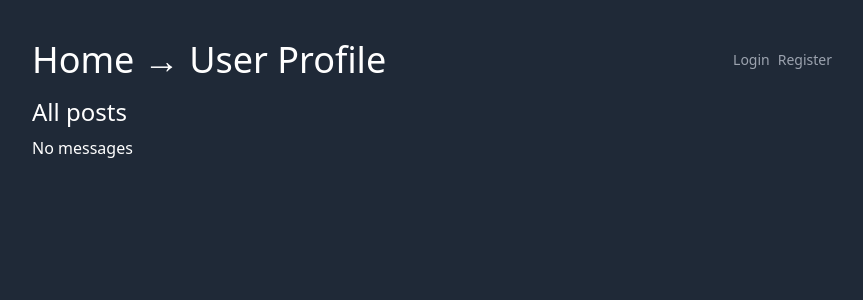
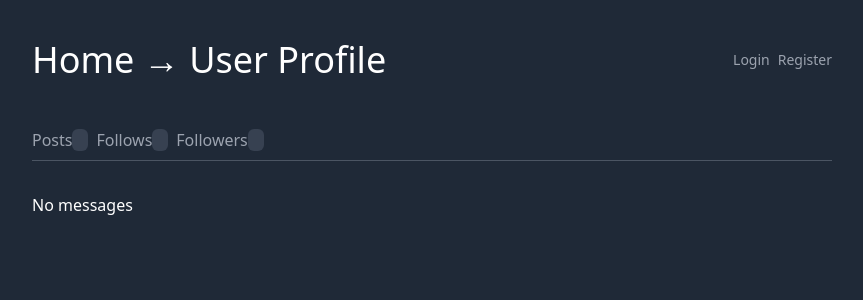
Before and after one commit to mattBtindall/symfony6-hands-on, a Symfony app: template templates/profile/show.html.twig in a window 1280 px wide. Shown: the top 300 px of the page, without its empty margins (208-1071 px from the left). Run offline with Twig, Linux system fonts and the light colour scheme; the template is opened without the code that fills it, so the values that code supplies are empty; some libraries are stand-ins or nearby versions.

Commit message:
Add profile tabs in

```diff
--- /dev/null
+++ b/templates/profile/_profile_header.html.twig
@@ -0,0 +1,28 @@
+<div class="flex items-center gap-4">
+    <div>
+        <div class="text-2xl">{{ user.userProfile.name ?? user.email }}</div>
+        <div class="text-lg text-gray-500 dark:text-gray-400 font-normal">{{ user.email }}</div>
+
+        {% if user.userProfile != null %}
+        <div class="text-base text-gray-800 dark:text-gray-400 font-normal">
+            {{ user.userProfile.bio ?? 'No bio' }}
+        </div>
+
+        <div class="flex mb-4">
+            <div class="text-base text-gray-500 dark:text-gray-400 font-normal">
+                <svg xmlns="http://www.w3.org/2000/svg" class="h-5 w-5 inline" viewBox="0 0 20 20" fill="currentColor">
+                <path fill-rule="evenodd" d="M5.05 4.05a7 7 0 119.9 9.9L10 18.9l-4.95-4.95a7 7 0 010-9.9zM10 11a2 2 0 100-4 2 2 0 000 4z" clip-rule="evenodd" />
+                </svg> {{ user.userProfile.location ?? 'Unknown' }}
+            </div>
+            <div class="text-base text-gray-500 dark:text-gray-400 font-normal ml-4">
+                <svg xmlns="http://www.w3.org/2000/svg" class="h-5 w-5 inline" viewBox="0 0 20 20" fill="currentColor">
+                <path fill-rule="evenodd" d="M6 3a1 1 0 011-1h.01a1 1 0 010 2H7a1 1 0 01-1-1zm2 3a1 1 0 00-2 0v1a2 2 0 00-2 2v1a2 2 0 00-2 2v.683a3.7 3.7 0 011.055.485 1.704 1.704 0 001.89 0 3.704 3.704 0 014.11 0 1.704 1.704 0 001.89 0 3.704 3.704 0 014.11 0 1.704 1.704 0 001.89 0A3.7 3.7 0 0118 12.683V12a2 2 0 00-2-2V9a2 2 0 00-2-2V6a1 1 0 10-2 0v1h-1V6a1 1 0 10-2 0v1H8V6zm10 8.868a3.704 3.704 0 01-4.055-.036 1.704 1.704 0 00-1.89 0 3.704 3.704 0 01-4.11 0 1.704 1.704 0 00-1.89 0A3.704 3.704 0 012 14.868V17a1 1 0 001 1h14a1 1 0 001-1v-2.132zM9 3a1 1 0 011-1h.01a1 1 0 110 2H10a1 1 0 01-1-1zm3 0a1 1 0 011-1h.01a1 1 0 110 2H13a1 1 0 01-1-1z" clip-rule="evenodd" />
+                </svg> {% if user.userProfile.dateOfBirth %}{{ user.userProfile.dateOfBirth | date("M j, Y") }}{% else %}Unknown{% endif %}
+            </div>
+        </div>
+        {% endif %}
+    </div>
+    <div class="ml-2 text-2xl">
+        {{ include('follow/_follow_button.html.twig', { userToFollow: user }) }}
+    </div>
+</div>
--- /dev/null
+++ b/templates/profile/_profile_tabs.html.twig
@@ -0,0 +1,30 @@
+{% embed 'shared/_tabs.html.twig' %}
+    {% block tabs %}
+        {% embed 'shared/_tab.html.twig' with { route: 'app_profile'} %}
+            {% block content %}
+                Posts <span class="px-2 rounded-md bg-gray-200 dark:bg-gray-700">{{ user.posts.count }}</span>
+            {% endblock %}
+            {% block path %}
+            {{ path('app_profile', { id: user.id }) }}
+            {% endblock %}
+        {% endembed %}
+
+        {% embed 'shared/_tab.html.twig' with { route: 'app_profile_follows', classes: 'ml-2'} %}
+            {% block content %}
+                Follows <span class="px-2 rounded-md bg-gray-200 dark:bg-gray-700">{{ user.follows.count }}</span>
+            {% endblock %}
+            {% block path %}
+            {{ path('app_profile_follows', { id: user.id }) }}
+            {% endblock %}
+        {% endembed %}
+
+        {% embed 'shared/_tab.html.twig' with { route: 'app_profile_followers', classes: 'ml-2'} %}
+            {% block content %}
+                Followers <span class="px-2 rounded-md bg-gray-200 dark:bg-gray-700">{{ user.followers.count }}</span>
+            {% endblock %}
+            {% block path %}
+            {{ path('app_profile_followers', { id: user.id }) }}
+            {% endblock %}
+        {% endembed %}
+    {% endblock %}
+{% endembed %}
--- a/templates/profile/show.html.twig
+++ b/templates/profile/show.html.twig
@@ -7,34 +7,8 @@
 {% endblock %}
 
 {% block body %}
-<div class="flex items-center gap-4">
-    <div>
-        <div class="text-2xl">{{ user.userProfile.name ?? user.email }}</div>
-        <div class="text-lg text-gray-500 dark:text-gray-400 font-normal">{{ user.email }}</div>
 
-        {% if user.userProfile != null %}
-        <div class="text-base text-gray-800 dark:text-gray-400 font-normal">
-            {{ user.userProfile.bio ?? 'No bio' }}
-        </div>
-
-        <div class="flex mb-4">
-            <div class="text-base text-gray-500 dark:text-gray-400 font-normal">
-                <svg xmlns="http://www.w3.org/2000/svg" class="h-5 w-5 inline" viewBox="0 0 20 20" fill="currentColor">
-                <path fill-rule="evenodd" d="M5.05 4.05a7 7 0 119.9 9.9L10 18.9l-4.95-4.95a7 7 0 010-9.9zM10 11a2 2 0 100-4 2 2 0 000 4z" clip-rule="evenodd" />
-                </svg> {{ user.userProfile.location ?? 'Unknown' }}
-            </div>
-            <div class="text-base text-gray-500 dark:text-gray-400 font-normal ml-4">
-                <svg xmlns="http://www.w3.org/2000/svg" class="h-5 w-5 inline" viewBox="0 0 20 20" fill="currentColor">
-                <path fill-rule="evenodd" d="M6 3a1 1 0 011-1h.01a1 1 0 010 2H7a1 1 0 01-1-1zm2 3a1 1 0 00-2 0v1a2 2 0 00-2 2v1a2 2 0 00-2 2v.683a3.7 3.7 0 011.055.485 1.704 1.704 0 001.89 0 3.704 3.704 0 014.11 0 1.704 1.704 0 001.89 0 3.704 3.704 0 014.11 0 1.704 1.704 0 001.89 0A3.7 3.7 0 0118 12.683V12a2 2 0 00-2-2V9a2 2 0 00-2-2V6a1 1 0 10-2 0v1h-1V6a1 1 0 10-2 0v1H8V6zm10 8.868a3.704 3.704 0 01-4.055-.036 1.704 1.704 0 00-1.89 0 3.704 3.704 0 01-4.11 0 1.704 1.704 0 00-1.89 0A3.704 3.704 0 012 14.868V17a1 1 0 001 1h14a1 1 0 001-1v-2.132zM9 3a1 1 0 011-1h.01a1 1 0 110 2H10a1 1 0 01-1-1zm3 0a1 1 0 011-1h.01a1 1 0 110 2H13a1 1 0 01-1-1z" clip-rule="evenodd" />
-                </svg> {% if user.userProfile.dateOfBirth %}{{ user.userProfile.dateOfBirth | date("M j, Y") }}{% else %}Unknown{% endif %}
-            </div>
-        </div>
-        {% endif %}
-    </div>
-    <div class="ml-2 text-2xl">
-        {{ include('follow/_follow_button.html.twig', { userToFollow: user }) }}
-    </div>
-</div>
-<div class="text-2xl mb-2">All posts</div>
+{{ include('profile/_profile_header.html.twig') }}
+{{ include('profile/_profile_tabs.html.twig') }}
 {{ include('micro_post/_post_list.html.twig', { posts: user.posts }) }}
 {% endblock %}
--- /dev/null
+++ b/templates/shared/_tab.html.twig
@@ -0,0 +1,15 @@
+<div class="
+    {% if app.request.get('_route') == route %}
+        text-indigo-600 dark:text-indigo-300  border-b-2 border-indigo-500 dark:border-indigo-300
+    {% else %}
+        text-gray-600 dark:text-gray-400
+    {% endif %}
+        pb-2
+    {% if classes is defined %}
+        {{ classes }}
+    {% endif %}
+    ">
+    <a href="{% block path %}{% endblock %}">
+        {% block content %}{% endblock %}
+    </a>
+</div>
--- /dev/null
+++ b/templates/shared/_tabs.html.twig
@@ -0,0 +1,3 @@
+<div class="flex border-b border-gray-300 dark:border-gray-600 w-full mb-8 mt-8">
+    {% block tabs %}{% endblock %}
+</div>
```
Also changed, not shown: src/Controller/ProfileController.php (+16 -0 lines).
